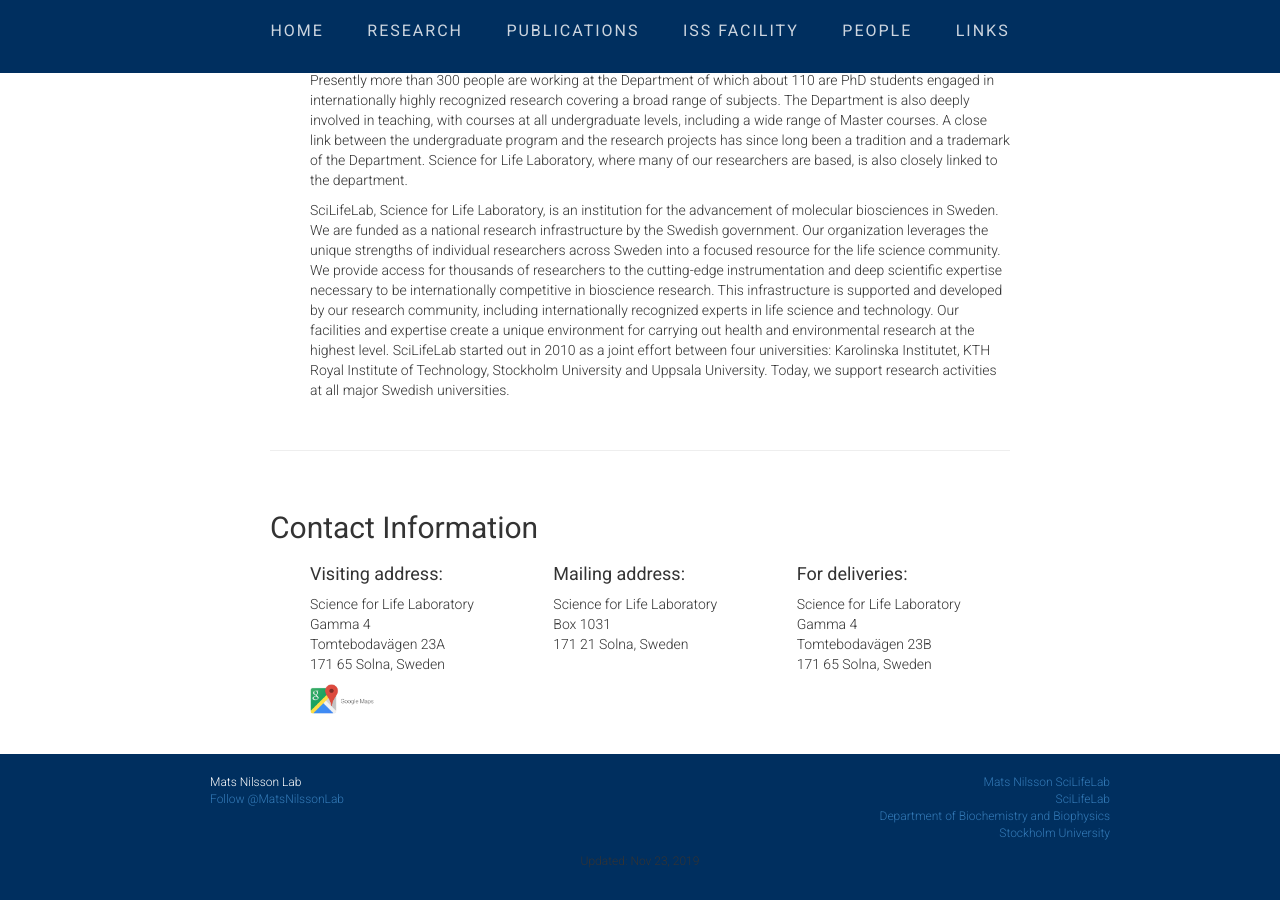
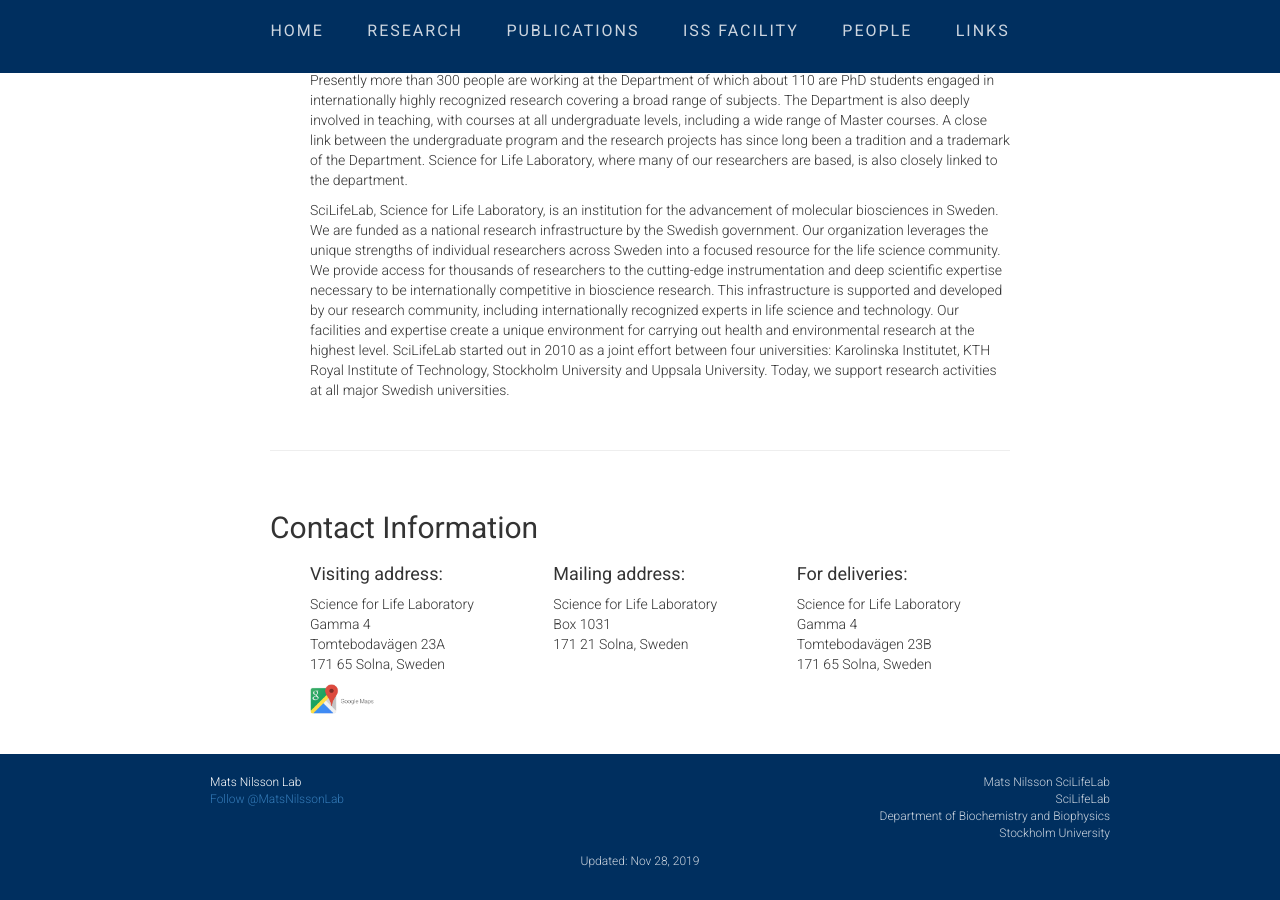
Before and after one commit to flintott/NilssonLab, a Jekyll site: the page index.html, which Jekyll copies as it is, in a window 1280 px wide and 900 px high, scrolled down 4907 px. Built offline with Jekyll 4.4.1, drawn with Linux system fonts in a browser that asks for light colours; comment, search, counter and statistics services are not loaded.

Commit message:
Update index.html

```diff
--- a/index.html
+++ b/index.html
@@ -408,10 +408,10 @@
         </div>
         <div class=" col-sm-8  col-md-9 col-lg-9" align="right">
 	  <ul>
-            <li><a href="https://www.scilifelab.se/researchers/mats-nilsson/">Mats Nilsson SciLifeLab</a></li>
-            <li><a href="https://www.scilifelab.se/">SciLifeLab</a></li>
-	    <li><a href="https://www.dbb.su.se/">Department of Biochemistry and Biophysics</a></li>
-            <li><a href="https://www.su.se/english/">Stockholm University</a></li>
+            <li><a href="https://www.scilifelab.se/researchers/mats-nilsson/"><font color=#ccd5df>Mats Nilsson SciLifeLab</font></a></li>
+            <li><a href="https://www.scilifelab.se/"><font color=#ccd5df>SciLifeLab</font></a></li>
+	    <li><a href="https://www.dbb.su.se/"><font color=#ccd5df>Department of Biochemistry and Biophysics</font></a></li>
+            <li><a href="https://www.su.se/english/"><font color=#ccd5df>Stockholm University</font></a></li>
           </ul>
         </div>
       </div>
@@ -419,7 +419,7 @@
 	<div class=" col-sm-4  col-md-4 col-lg-4">
         </div>
         <div class=" col-sm-4  col-md-4 col-lg-4" align="center">
-		<p>Updated: Nov 23, 2019</p>
+		<p><font color=#ccd5df>Updated: Nov 28, 2019</font></p>
 	</div>
         <div class=" col-sm-4  col-md-4 col-lg-4">
 	</div>
```
